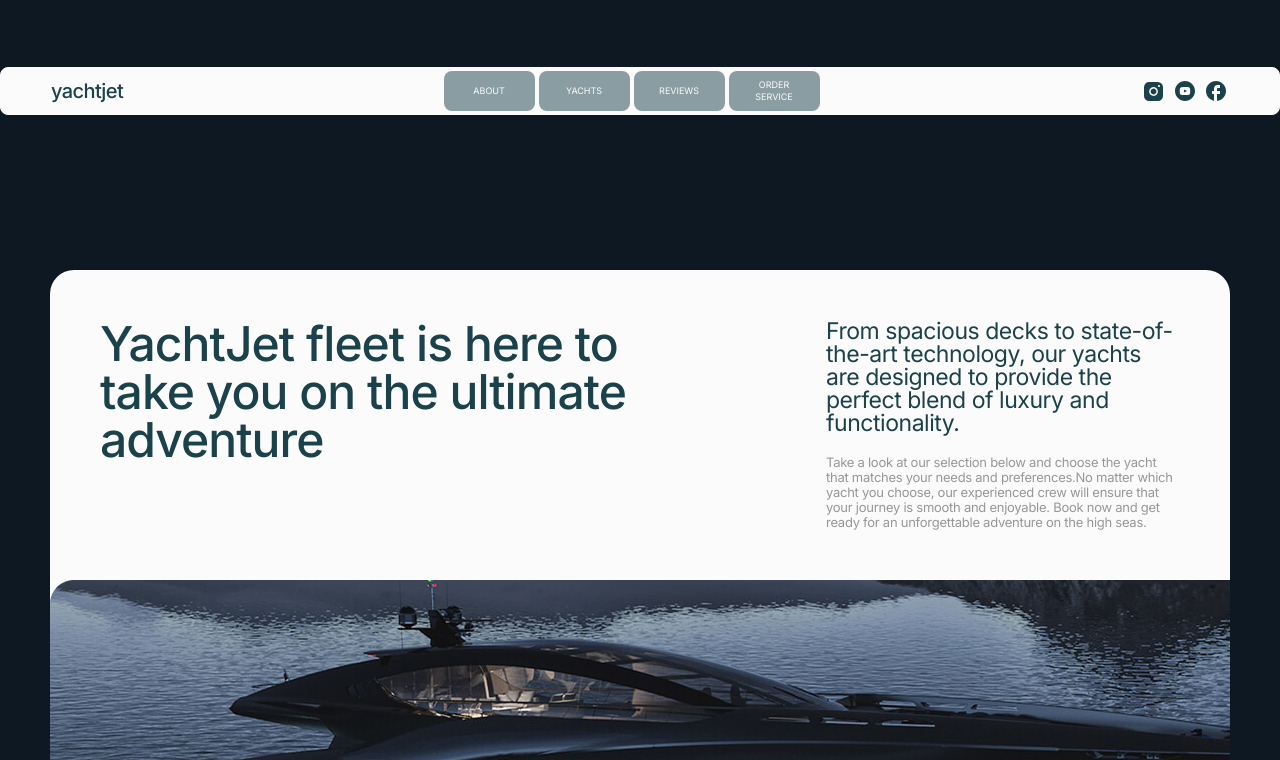
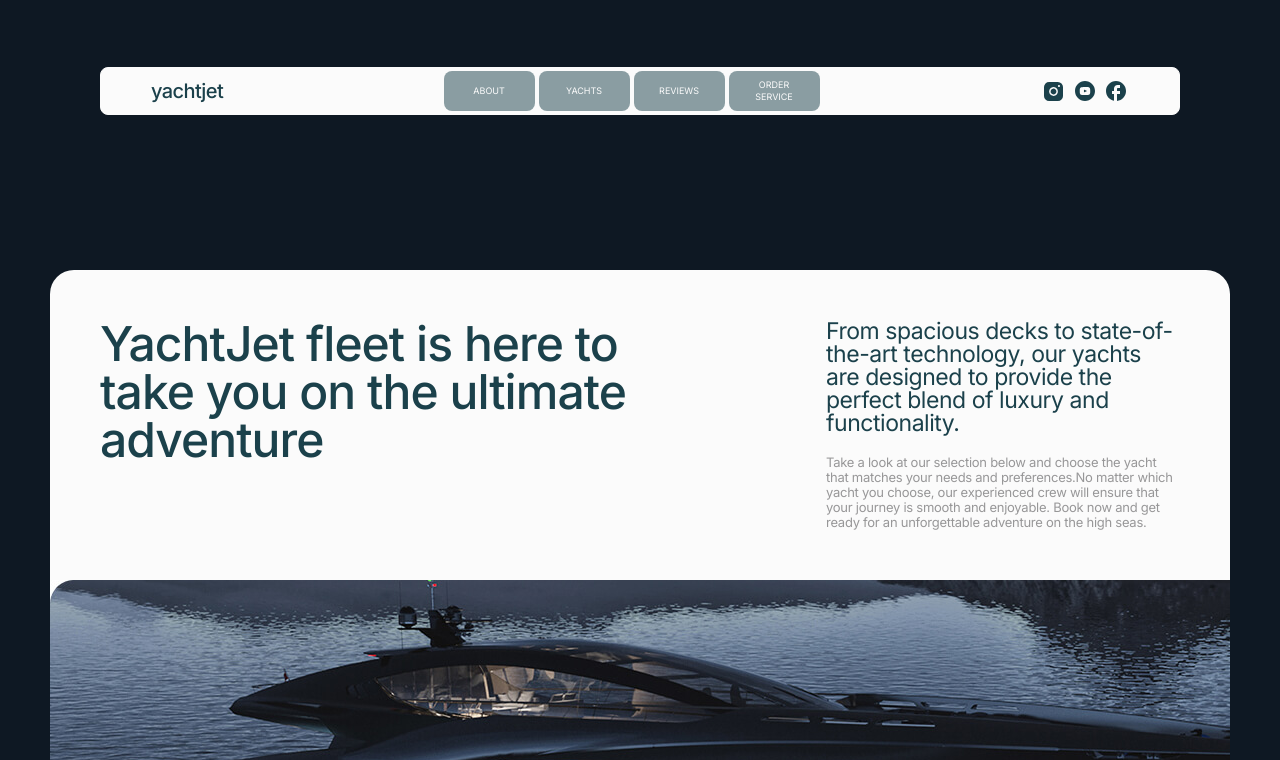
Before and after one commit to YevhenYe/team-work, a website built with Vite: page src/index.html in a window 1280 px wide. Shown: the top 760 px of the page. Built offline with nearby package versions, Linux system fonts and the light colour scheme.

Commit message:
upds css

```diff
--- a/src/css/about-us.css
+++ b/src/css/about-us.css
@@ -6,9 +6,6 @@
   margin: 0 auto;
 }
 
-.container {
-  width: 100%;
-}
 .about-us-container {
   margin-bottom: 80px;
 }
@@ -40,7 +37,6 @@
   display: flex;
   flex-direction: column;
   gap: 20px;
-  width: 295px;
   width: 100%;
 }
 .text-title-about {
```
